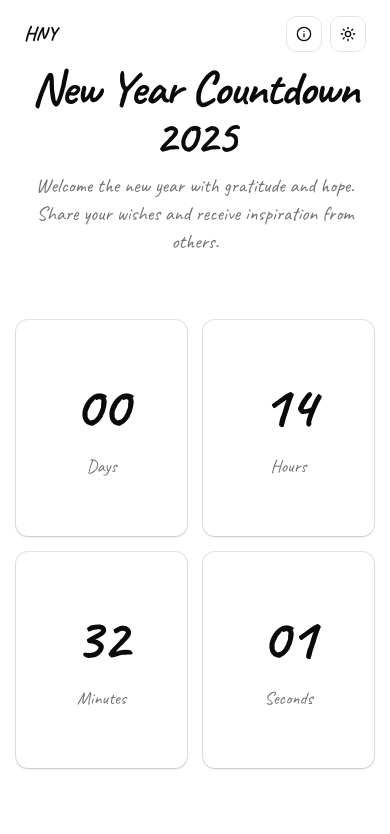
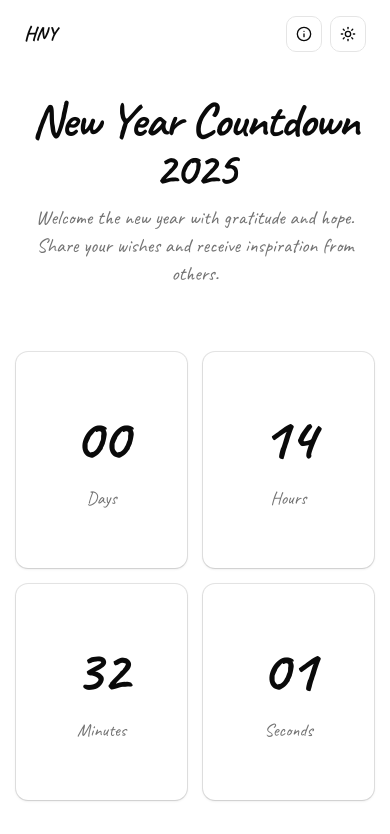
Before and after one commit to shironxn/hellonewyear, a Next.js app: page / in a window 390 px wide. Shown: the top 834 px of the page. Built offline with nearby package versions, Linux system fonts and the light colour scheme; no server answers; the database is empty.

Commit message:
chore: increase main content top padding and refine footer heart icon display.

```diff
--- a/src/app/page.tsx
+++ b/src/app/page.tsx
@@ -7,7 +7,7 @@
   const wishes = await getWishes();
 
   return (
-    <main className="min-h-screen bg-background text-foreground py-8 sm:py-12 px-4 sm:px-6 lg:px-8 pt-16">
+    <main className="min-h-screen bg-background text-foreground py-8 sm:py-12 px-4 sm:px-6 lg:px-8 pt-24">
       <div className="max-w-6xl mx-auto flex flex-col items-center gap-16 md:gap-20">
         <header className="flex flex-col items-center text-center gap-3 sm:gap-4 w-full">
           <h1 className="text-5xl md:text-7xl lg:text-8xl font-bold tracking-tight">
--- a/src/components/footer.tsx
+++ b/src/components/footer.tsx
@@ -7,8 +7,8 @@
     <footer className="footer footer-center bg-base-300 md:text-lg p-4 text-center">
       <aside>
         <p className="flex items-center justify-center gap-1">
-          Copyright © {new Date().getFullYear()} - All right reserved by
-          shiron, built with <Heart className="h-4 w-4 inline" />
+          Copyright © {new Date().getFullYear()} - All right reserved by shiron,
+          built with <Heart className="h-4 w-4" />
         </p>
       </aside>
     </footer>
```
